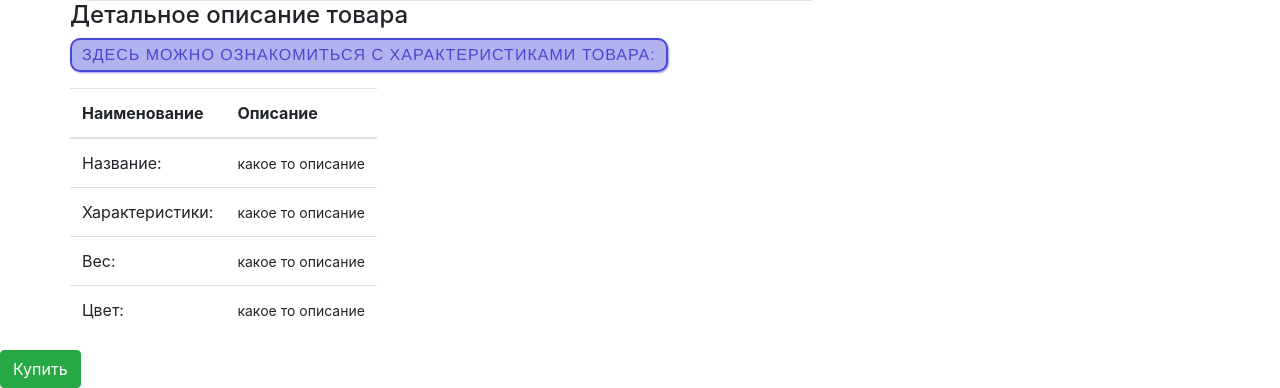
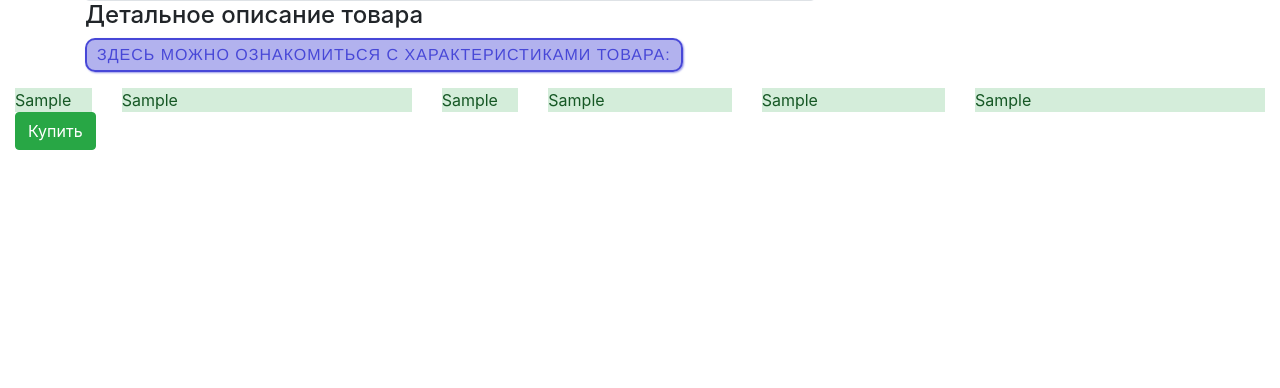
Before and after one commit to drhtka/shop, a Django app: template shop_app/templates/shop_app/showp.html in a window 1280 px wide. Shown: the part 459-847 px from the top of the page. After the commit the page ends 609 px from the top, so only its background shows below. Run offline with Django 3.2, Linux system fonts and the light colour scheme; the template is opened without the code that fills it: most values are stand-ins (such as "Sample title", 1, 10 or a date in 2020); some libraries are stand-ins or nearby versions.

Commit message:
dz_5_end

```diff
--- a/shop/settings.py
+++ b/shop/settings.py
@@ -68,6 +68,7 @@ TEMPLATES = [
                 'django.template.context_processors.request',
                 'django.contrib.auth.context_processors.auth',
                 'django.contrib.messages.context_processors.messages',
+                'django.template.context_processors.media',
             ],
         },
     },
--- a/shop_app/templates/shop_app/contacts.html
+++ b/shop_app/templates/shop_app/contacts.html
@@ -9,7 +9,10 @@
 <h1>Contacts</h1>
 
 {% for mob in mobile_records %}
+    <div class="container">
+    <p>{{ mob.0 }}</p>
     <p>{{ mob.1 }}</p>{% comment %}ver dj 1*** [] в 2***{% endcomment %}
     <p>{{ mob.2 }}</p>
+    </div>
 {% endfor %}
 {% endblock %}
--- a/shop_app/templates/shop_app/showp.html
+++ b/shop_app/templates/shop_app/showp.html
@@ -7,44 +7,62 @@
     <div class="row">
         <div class="col-md-8">
              <div class="img-thumbnail">
-                <img src="{%static 'img/1.jpg' %}" alt="нет фото" width="450" height="450">
+                <img src="{% static "media/img/no_image_app_content.jpg" %}" alt="нет фото" width="450" height="450">
             </div>
         </div>
     </div>
-    <div class="row">
+
         <div class="col-md-24">
               <h4>Детальное описание товара</h4>
   <p>Здесь можно ознакомиться с характеристиками товара:</p>
+
+           </div>
+        </div>
+
+   {% comment %}{{ MEDIA_URL }}{{ no_image_app_content.image }}
    <table class="table table-responsive">
             <thead>
               <tr>
                 <th>Наименование</th>
                 <th>Описание</th>
-
               </tr>
             </thead>
-    <tbody>
-      <tr>
-        <td>Название:</td>
-        <td><small>какое то описание</small></td>
+          </table>{% endcomment %}
+      {% for sh in show %}
+      <div class="container-fluid">
+          <div class="row">
+              <div class="col-lg-1">
+                  <div class="alert-success">{{ sh.0 }}
+                  </div><!-- /.id -->
+              </div>
 
-      </tr>
-      <tr>
-        <td>Характеристики:</td>
-        <td><small>какое то описание</small></td>
-      </tr>
-      <tr>
-        <td>Вес:</td>
-        <td><small>какое то описание</small></td>
-      </tr>
-      <tr>
-      <td>Цвет:</td>
-        <td><small>какое то описание</small></td>
-      </tr>
-    </tbody>
-  </table>
+          <div class="col-lg-3">
+                <div class="alert-success">{{ sh.1 }}
+                </div><!-- /.goodsname-->
           </div>
+           <div class="col-1">
+                    <div class="alert-success">{{ sh.2 }}
+                    </div><!-- /.catid -->
                 </div>
+            <div class="col-2">
+                    <div class="alert-success">{{ sh.3 }}
+                    </div><!-- /.price -->
                 </div>
+               <div class="col-2">
+                   <div class="alert-success">{{ sh.4 }}
+                    </div><!-- /.img -->
+                </div>
+               <div class="col-3">
+                   <div class="alert-success">{{ sh.5 }}
+                    </div><!-- /.desc-->
+               </div>
+
+      </div><!---->
+          </div> <!/.container-fluid---->
+      {% endfor %}
+            <div class="col-auto">
                 <input type="button" class="btn btn-success" value="Купить">
+            </div>
+
+
 {% endblock %}
--- a/shop_app/urls.py
+++ b/shop_app/urls.py
@@ -15,3 +15,4 @@ urlpatterns = [
     path('category/', views.category),
     path('show/', views.show),
 ]
+#+ static(settings.MEDIA_URL, document_root=settings.MEDIA_ROOT)
```
Also changed, not shown: shop_app/templates/shop_app/goods.html (+22 -5 lines), shop_app/views.py (+27 -3 lines), templates/base.html (+8 -8 lines), README.md (added). Lines whose indentation alone changed are shown as unchanged.
